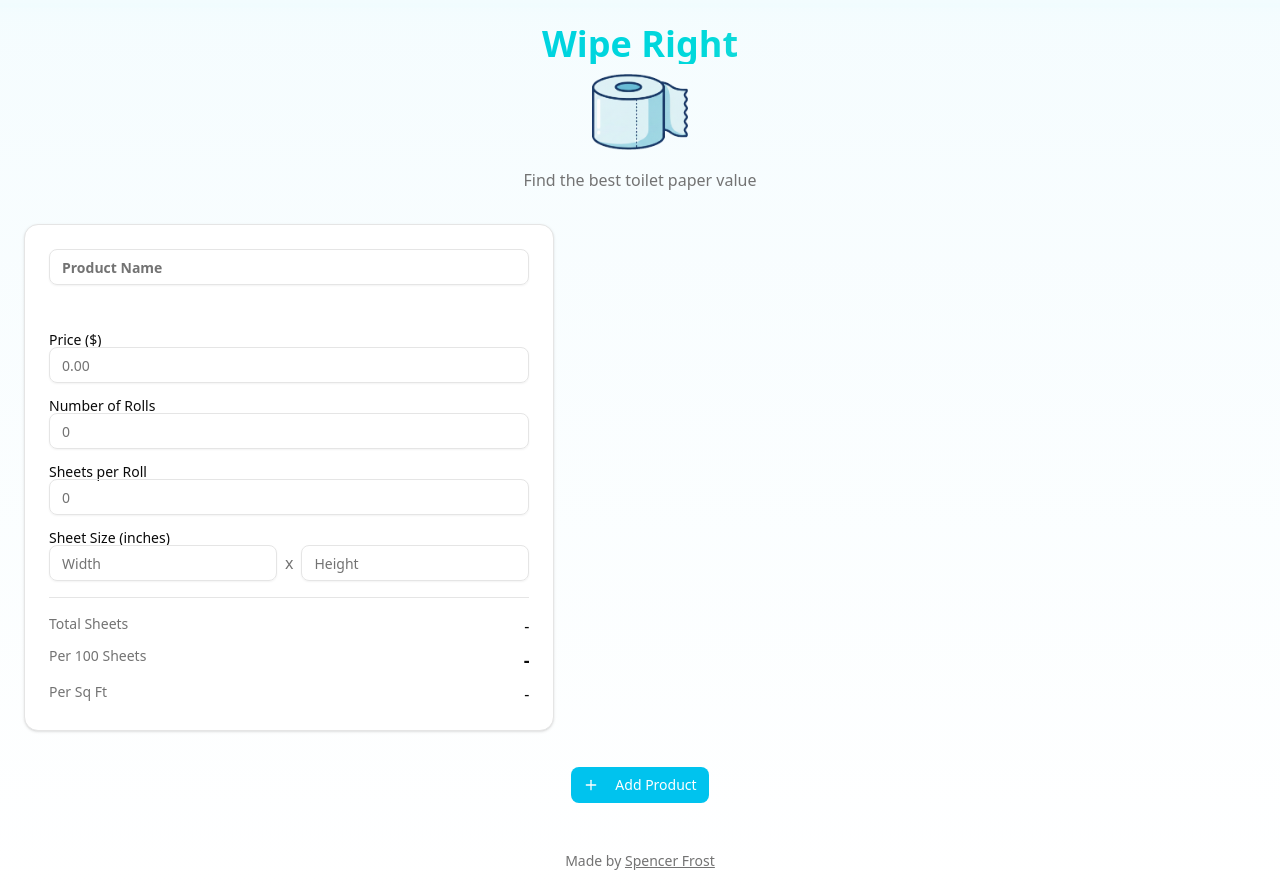
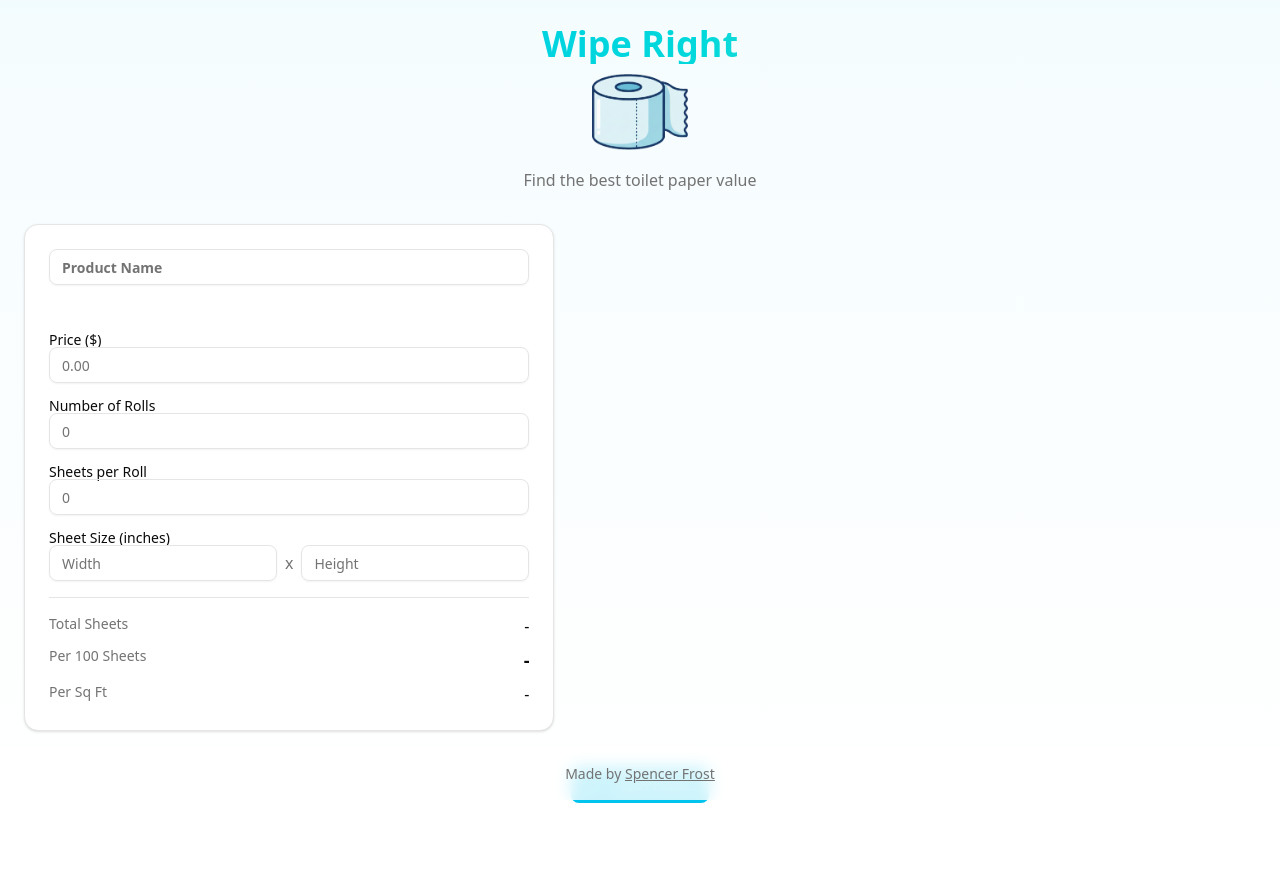
Before and after one commit to spencerfrost/wipe-right, a React (Vite) app: page / in a window 1280 px wide. After the commit the page ends 827 px from the top, so only its background shows below. Built offline with nearby package versions, Linux system fonts and the light colour scheme.

Commit message:
feat: update page title and enhance Footer component styling

```diff
--- a/index.html
+++ b/index.html
@@ -3,7 +3,7 @@
   <head>
     <meta charset="UTF-8" />
     <meta name="viewport" content="width=device-width, initial-scale=1.0" />
-    <title>wipe-right</title>
+    <title>Wipe Right</title>
     <link rel="icon" type="image/png" href="/favicon-96x96.png" sizes="96x96" />
     <link rel="icon" type="image/svg+xml" href="/favicon.svg" />
     <link rel="shortcut icon" href="/favicon.ico" />
--- a/src/components/Footer.tsx
+++ b/src/components/Footer.tsx
@@ -1,6 +1,6 @@
 export function Footer() {
   return (
-    <footer className="mt-12 text-center text-sm text-muted-foreground">
+    <footer className="fixed bottom-0 left-0 right-0 py-4 text-center text-sm text-muted-foreground bg-background/80 backdrop-blur-sm">
       Made by{" "}
       <a
         href="https://spencerfrost.ca"
```
